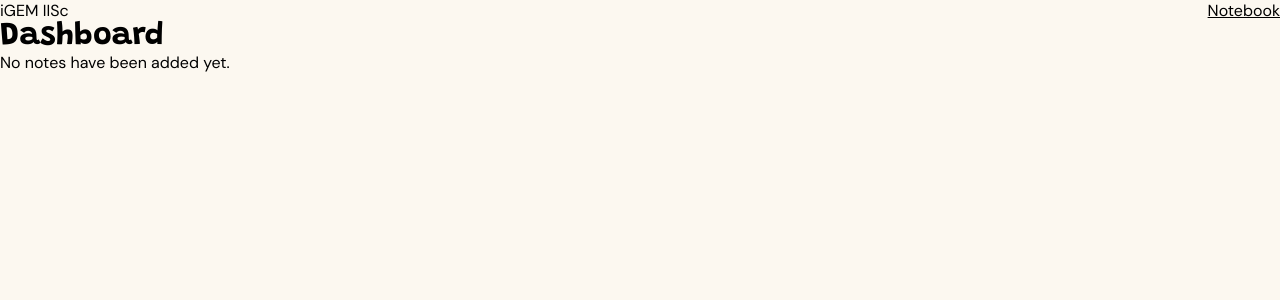
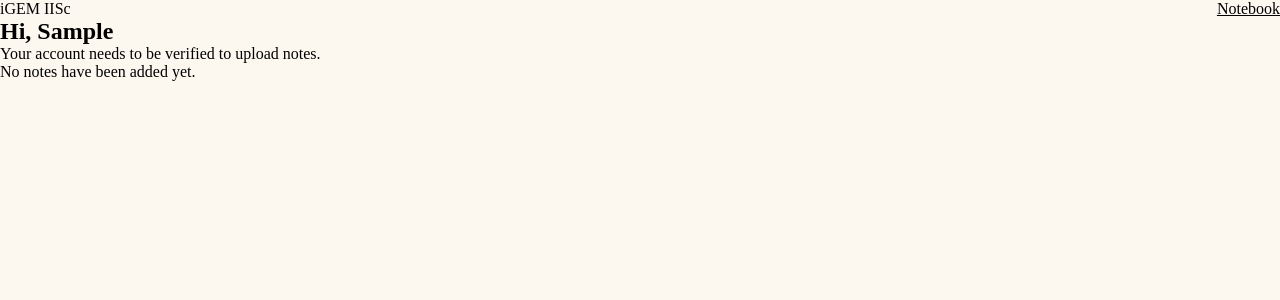
Before and after one commit to nathaishik/igem-2024-website, a Django app: page /notebook/dashboard/ in a window 1280 px wide. Shown: the top 300 px of the page. Run offline with Django 5.2, Linux system fonts and the light colour scheme; the visitor is signed in with stand-in values (Sample User, id 1); data that the repository does not hold is empty.

Commit message:
Set up for starting frontend work

```diff
--- a/notebook/templates/notebook/dashboard.html
+++ b/notebook/templates/notebook/dashboard.html
@@ -2,6 +2,18 @@
 
 {% block body %}
 
-    <h1>Dashboard</h1>
+    <header>
+        <section>
+            <h1>Hi, {{ request.user.first_name }}</h1>
+            <p><span>{{ request.user.position }}</span> <span>{{ request.user.team }}</span></p>
+        </section>
+        <section>
+            {% if request.user.verified == True %}
+            <a class="btn-large" href="{% url 'notebook:upload' %}">New Note</a>
+            {% else %}
+            <div class="btn-large">Your account needs to be verified to upload notes.</div>
+            {% endif %}
+        </section>
+    </header>
     {% include 'notebook/notelist.html' %}
 {% endblock %}
--- a/notebook/templates/notebook/index.html
+++ b/notebook/templates/notebook/index.html
@@ -3,7 +3,7 @@
     <h1>IISc Bengaluru iGEM Notebook</h1>
     <ul class="list-blocks" id="notebook-list">
         <li><a href="{% url 'notebook:notebook' 'drylab' %}">Drylab</a></li>
-        <li><a href="{% url 'notebook:notebook' 'design' %}">design</a></li>
+        <li><a href="{% url 'notebook:notebook' 'design' %}">Design</a></li>
         <li><a href="{% url 'notebook:notebook' 'wetlab' %}">Wetlab</a></li>
         <li><a href="{% url 'notebook:notebook' 'webdev' %}">Web Development</a></li>
         <li><a href="{% url 'notebook:notebook' 'hp' %}">Human Practices</a></li>
--- a/notebook/templates/notebook/notelist.html
+++ b/notebook/templates/notebook/notelist.html
@@ -1,8 +1,12 @@
 <ul>
     {% for note in notes %}
         <li>
-            <h2>{{ note.title }}</h2>
-            <a href="{% url 'notebook:note' note.id %}">View Note</a>
+            <div>{{ note.title }}</div>
+            <div>{{ note.user }}</div>
+            <div>{{ note.team }}</div>
+            <div>
+                <a href="{% url 'notebook:note' note.id %}">View Note</a>
+            </div>
         </li>
     {% empty %}
         <li>No notes have been added yet.</li>
--- a/notebook/templates/notebook/upload.html
+++ b/notebook/templates/notebook/upload.html
@@ -1,7 +1,8 @@
 {% extends 'notebook/layout.html' %}
 
 {% block body %}
-
+{% if request.users.verified == True %}
+{{ message }}
 <form method="post" enctype="multipart/form-data" action="{% url 'notebook:upload' %}">
     {% csrf_token %}
     <table>
@@ -9,5 +10,5 @@
     </table>
     <input type="submit" value="Create Note">
 </form>
-
+{% endif %}
 {% endblock %}
--- a/notebook/urls.py
+++ b/notebook/urls.py
@@ -5,9 +5,9 @@
 
 urlpatterns = [
     path('', views.index, name='index'),
-    path('upload/', views.upload, name='upload'),
+    path('new/', views.upload, name='upload'),
     path('dashboard/', views.dashboard, name='dashboard'),
-    path('notebook/<str:id>', views.notebook, name='notebook'),
+    path('<str:id>', views.notebook, name='notebook'),
     path('note/<str:id>', views.note, name='note'),
     path('register/', views.register, name='register'),
     path('login/', views.login_view, name='login'),
--- a/notebook/views.py
+++ b/notebook/views.py
@@ -54,6 +54,8 @@
 
 @login_required
 def upload(request):
+    if request.user.verified == False:
+        return HttpResponseRedirect(reverse("notebook:dashboard"))
     if request.method == "POST":
         form = NewNoteForm(request.POST, request.FILES)
         if form.is_valid():
--- a/static/common/common.css
+++ b/static/common/common.css
@@ -22,6 +22,11 @@
     font-style: italic;
 }
 
+@font-face {
+    font-family: 'Inter';
+    src: url('/static/font/inter.ttf') format('truetype');
+}
+
 :root {
     --bg: #fcf8f0;
     --pri: #0047e0;
@@ -35,6 +40,8 @@
         --pri: #0047e0;
         --faded-text: rgba(255, 255, 255, 0.726);
         --text: white;
+        --header-font: 'Inter', sans-serif;
+        --body-font: 'dmSans', sans-serif;
     }
 }
 
@@ -45,13 +52,14 @@
 }
 
 body {
-    font-family: 'dmSans', sans-serif;
+    font-family: var(--body-font);
     background-color: var(--bg);
     color: var(--text);
 }
 
 h1, h2, h3, h4, h5, h6 {
-    font-family: 'grandstander', sans-serif;
+    font-family: var(--header-font);
+    font-weight: 900;
 }
 
 a {
```
Also changed, not shown: static/font/inter.ttf (added).
